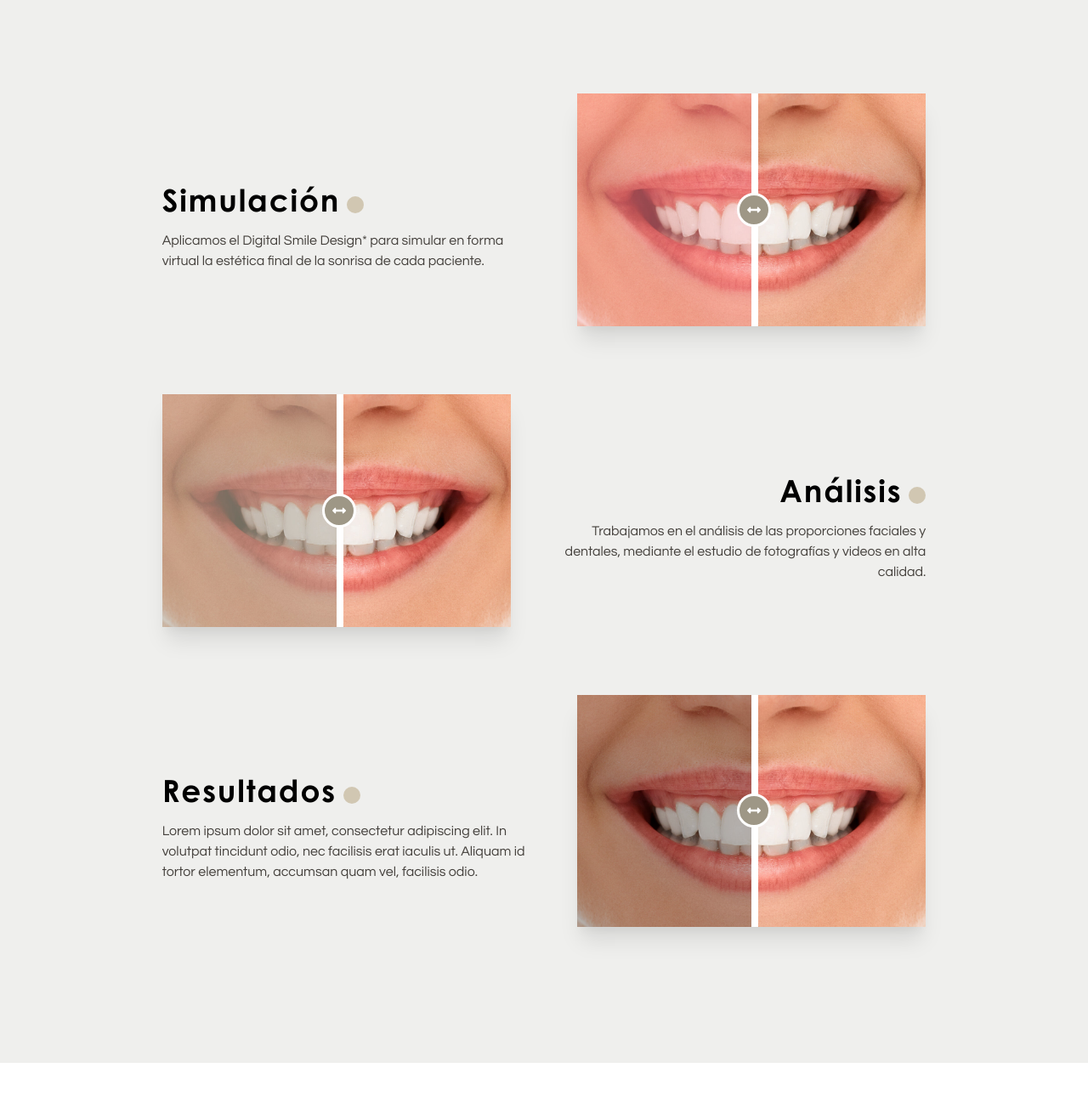
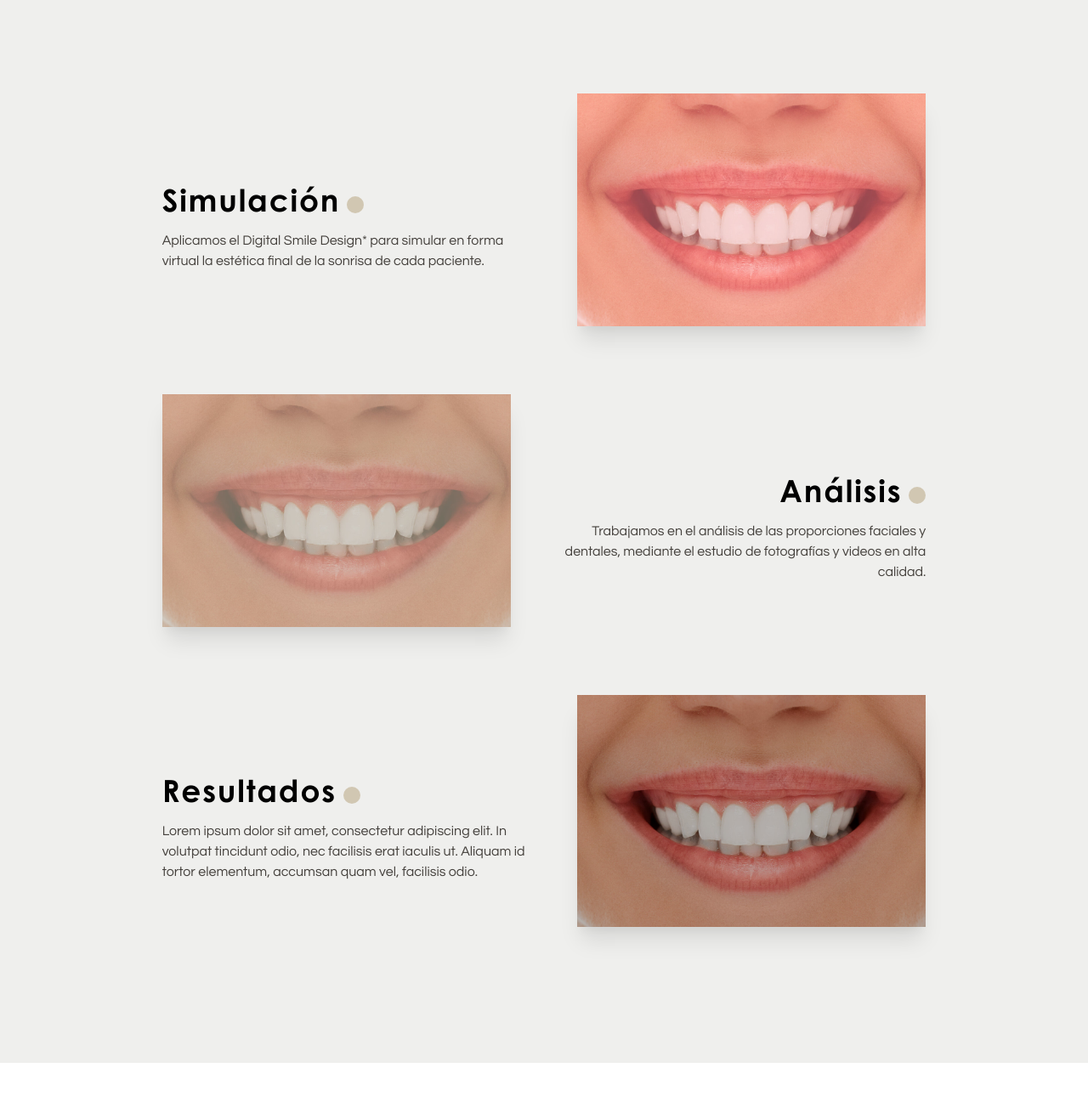
Before and after one commit to Julidechy/Clinica-Dental, a website: page index.html in a window 1280 px wide. Shown: the part 2050-3340 px from the top of the page at 85% size. Drawn offline with Linux system fonts and the light colour scheme.

Commit message:
Add files via upload

```diff
--- a/index.html
+++ b/index.html
@@ -242,17 +242,9 @@
                     <img class="w-36 h-36 xl:w-48 xl:h-48 rounded-lg absolute bottom-0 left-0" src="/assets/img/smile-design-2.jpg" alt="">
                 </div> -->
                 <div class="container hidden-formula w-full sm:w-1/2 lg:w-1/3 my-10 shadow-xl">
-                    <div id="before-after-slider-1" class="w-full relative overflow-hidden">
-                        <div id="before-image-1" class="absolute h-full w-1/2 top-0 left-0 overflow-hidden z-10">
+                    <div class="w-full relative overflow-hidden">
+                        <div class="relative h-full w-full object-cover  top-0 left-0 overflow-hidden z-10">
                             <img class="w-full h-full block object-cover object-left select-none" src="/assets/img/smile-design-antes-1.jpg" alt="Antes"/>
-                        </div>
-
-                        <div id="after-image-1" class="block">
-                            <img class="select-none" src="/assets/img/smile-design-despues.jpg" alt="Después"/>
-                        </div>
-
-                        <div id="resizer-1" class="absolute flex items-center z-20 top-0 left-1/2 h-full w-2 bg-white">
-
                         </div>
                     </div>
                 </div>
@@ -274,17 +266,9 @@
                     <img class="w-36 h-36 xl:w-48 xl:h-48 rounded-lg absolute bottom-0 right-0" src="/assets/img/smile-design-4.jpg" alt="">
                 </div> -->
                 <div class="container hidden-formula w-full sm:w-1/2 lg:w-1/3 my-10 shadow-xl">
-                    <div id="before-after-slider-2" class="w-full relative overflow-hidden">
-                        <div id="before-image-2" class="absolute h-full w-1/2 top-0 left-0 overflow-hidden z-10">
+                    <div class="w-full relative overflow-hidden">
+                        <div class="relative h-full w-full object-cover top-0 left-0 overflow-hidden z-10">
                             <img class="w-full h-full block object-cover object-left select-none" src="/assets/img/smile-design-antes-2.jpg" alt="Antes"/>
-                        </div>
-
-                        <div id="after-image-2" class="block">
-                            <img class="select-none" src="/assets/img/smile-design-despues.jpg" alt="Después"/>
-                        </div>
-
-                        <div id="resizer-2" class="absolute flex items-center z-20 top-0 left-1/2 h-full w-2 bg-white">
-
                         </div>
                     </div>
                 </div>
@@ -306,17 +290,9 @@
                     <img class="w-36 h-36 xl:w-48 xl:h-48 rounded-lg absolute bottom-0 left-0" src="/assets/img/smile-design-6.jpg" alt="">
                 </div> -->
                 <div class="container hidden-formula w-full sm:w-1/2 lg:w-1/3 my-10 shadow-xl">
-                    <div id="before-after-slider-3" class="w-full relative overflow-hidden">
-                        <div id="before-image-3" class="absolute h-full w-1/2 top-0 left-0 overflow-hidden z-10">
+                    <div class="w-full relative overflow-hidden">
+                        <div class="relative h-full w-full object-cover  top-0 left-0 overflow-hidden z-10">
                             <img class="w-full h-full block object-cover object-left select-none" src="/assets/img/smile-design-antes-3.jpg" alt="Antes"/>
-                        </div>
-
-                        <div id="after-image-3" class="block">
-                            <img class="select-none" src="/assets/img/smile-design-despues.jpg" alt="Después"/>
-                        </div>
-
-                        <div id="resizer-3" class="absolute flex items-center z-20 top-0 left-1/2 h-full w-2 bg-white">
-
                         </div>
                     </div>
                 </div>
```
